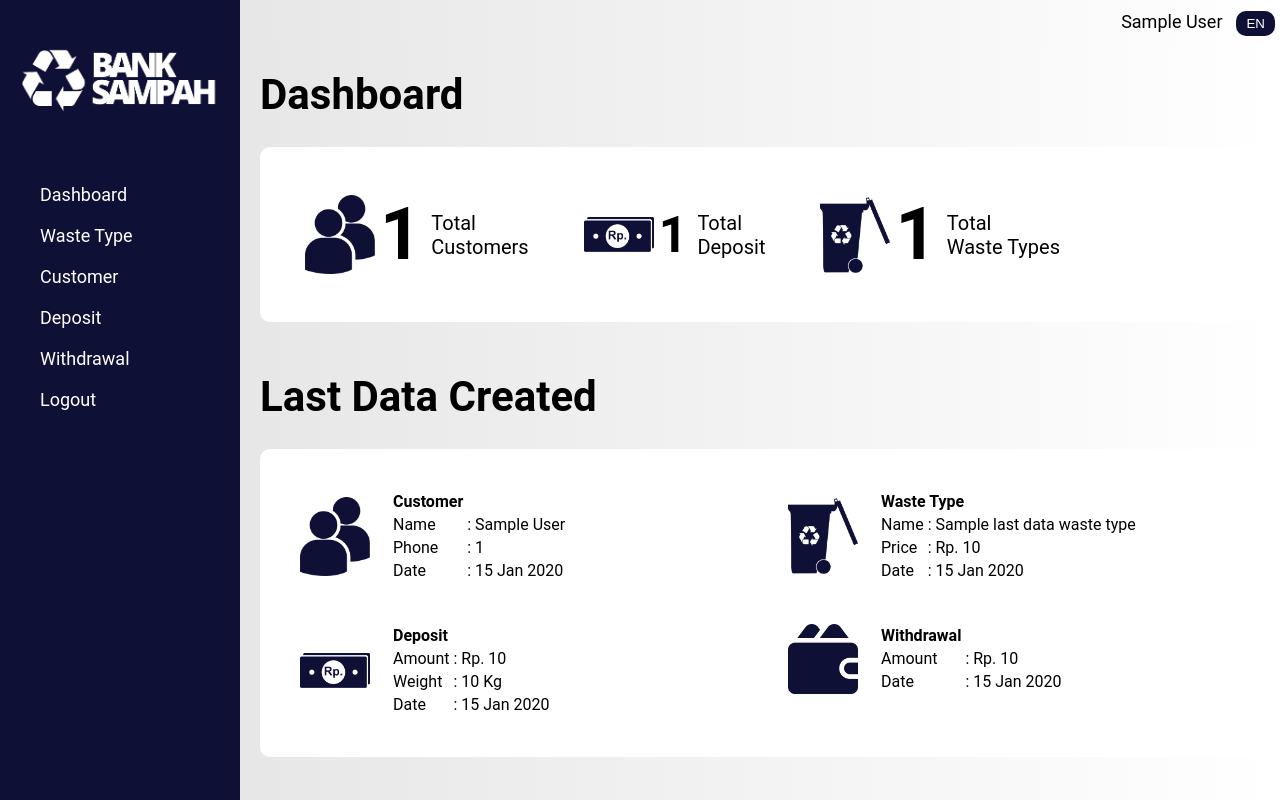
After one commit to bagassandih/bank-sampah-management-system, a Node server app: template src/views/dashboard.ejs in a window 1280 px wide. The commit adds this page. Run offline with Node 20, Linux system fonts and the light colour scheme; the template is opened without the code that fills it: most values are stand-ins (such as "Sample title", 1, 10 or a date in 2020); some libraries are stand-ins or nearby versions.

Commit message:
create dashboard(improvement)

```diff
--- a/src/controllers/home.js
+++ b/src/controllers/home.js
@@ -8,7 +8,7 @@ async function getHomeData(req, res) {
           full_name: req.user?.full_name ?? null,
           ...dataHome
         };
-        res.render('home', data);
+        res.render(data.full_name ? 'dashboard' : 'home', data);
     } catch (error) {
         console.log(error);
         res.status(error.status).json({ status: error.status, message: error.message });
--- a/src/views/component/home-chart.ejs
+++ b/src/views/component/home-chart.ejs
@@ -1,9 +1,9 @@
 <script>
     const dataDeposit = {
-        labels:  <%- JSON.stringify(listMonth) %>,
+        labels:  <%- JSON.stringify(dataHome.listMonth) %>,
         datasets: [{
             label: 'Total Deposit',
-            data: <%- JSON.stringify(listAmountDeposit) %>,
+            data: <%- JSON.stringify(dataHome.listAmountDeposit) %>,
             fill: true,
             borderColor: 'rgb(75, 192, 192)',
             backgroundColor: 'rgb(75, 192, 192, 0.2)',
@@ -12,10 +12,10 @@
     };
 
     const dataCustomer = {
-        labels: <%- JSON.stringify(listMonth) %>,
+        labels: <%- JSON.stringify(dataHome.listMonth) %>,
         datasets: [{
             label: 'Customers Active',
-            data: <%- JSON.stringify(listCustomer) %>,
+            data: <%- JSON.stringify(dataHome.listCustomer) %>,
             backgroundColor: [
                 'rgb(54, 162, 235, 0.8)',
                 'rgb(104, 162, 235, 0.8)',
@@ -29,10 +29,10 @@
     };
 
     const dataWasteType = {
-        labels: <%- JSON.stringify(listWasteTypeName) %>,
+        labels: <%- JSON.stringify(dataHome.listWasteTypeName) %>,
         datasets: [{
             label: 'Count Types',
-            data: <%- JSON.stringify(listWasteTypeCount) %>,
+            data: <%- JSON.stringify(dataHome.listWasteTypeCount) %>,
             backgroundColor: [
                 'rgba(54, 162, 235, 0.2)',
             ],
--- a/src/views/component/sidebar.ejs
+++ b/src/views/component/sidebar.ejs
@@ -4,7 +4,7 @@
   </div>
   <ul class="menu">
     <% if (full_name) { %>
-    <li><a href="#"><span>Home</span></a></li>
+    <li><a href="/dashboard"><span>Dashboard</span></a></li>
     <li><a href="#"><span>Waste Type</span></a></li>
     <li><a href="#"><span>Customer</span></a></li>
     <li><a href="#"><span>Deposit</span></a></li>
--- a/src/views/css/styles-backup.css
+++ b/src/views/css/styles-backup.css
@@ -428,6 +428,11 @@ header {
   max-width: 70px;
 }
 
+.dashboard {
+  column-count: 2;
+  width: 100%;
+}
+
 @media only screen and (max-width: 1024px) {
   .sidebar {
     width: 150px;
@@ -813,4 +818,17 @@ header {
   .chart-container > .chart-customer {
     width: 100%;
   }
+
+  .dashboard {
+    column-count: 1;
+    width: 100%;
+  }
+
+  .dashboard table td:nth-child(1) {
+    width: 80px;
+  }
+
+  .dashboard table td:nth-child(2) {
+    max-width: 450px;
+  }
 }
--- /dev/null
+++ b/src/views/dashboard.ejs
@@ -0,0 +1,199 @@
+<!DOCTYPE html>
+<html lang="en">
+
+<head>
+    <meta charset="UTF-8">
+    <meta name="viewport" content="width=device-width, initial-scale=1.0">
+    <title>Dashboard Admin</title>
+    <link rel="stylesheet" href="../css/styles-backup.css">
+</head>
+
+<body>
+    <div class="container">
+        <%- include('./component/sidebar.ejs') %>
+            <main class="content">
+                <%- include('./component/header.ejs') %>
+
+                    <h1 id="scroll-data-summary">Dashboard</h1>
+                    <section class="counter-container">
+                        <div class="counter-box">
+                            <div class="counter-item">
+                                <img src="./img/asset-7.png">
+                                <span class="number">
+                                    <%= dataDashboard.countCustomer %>
+                                </span>
+                                <span class="notes">Total <br> Customers</span>
+                            </div>
+
+                        </div>
+
+                        <div class="counter-box">
+                            <div class="counter-item">
+                                <img src="./img/asset-6.png">
+
+                                <span class="number-deposit">
+                                    <%= dataDashboard.totalDeposit %>
+                                </span>
+                                <span class="notes">Total <br> Deposit</span>
+
+                            </div>
+
+                        </div>
+
+                        <div class="counter-box">
+                            <div class="counter-item">
+                                <img src="./img/asset-8.png">
+
+                                <span class="number">
+                                    <%= dataDashboard.countWasteType %>
+                                </span>
+                                <span class="notes">Total <br> Waste Types</span>
+
+                            </div>
+
+                        </div>
+                    </section>
+
+                    <h1 id="scroll-contact-us">Last Data Created</h1>
+                    <section class="contact-us">
+                        <section class="contact-us-container dashboard">
+                            <div class="contact-us-item">
+                                <img src="./img/asset-7.png">
+                                <a target="_blank" href="#">
+                                    <table style="text-align: left;">
+                                        <tr>
+                                            <th>Customer</th>
+                                        </tr>
+                                        <% if (dataDashboard.lastDataCustomer) { %>
+                                            <tr>
+                                                <td>Name</td>
+                                                <td>: <%= dataDashboard.lastDataCustomer.full_name %>
+                                                </td>
+                                            </tr>
+                                            <tr>
+                                                <td>Phone</td>
+                                                <td>: <%= dataDashboard.lastDataCustomer.phone_number %>
+                                                </td>
+                                            </tr>
+                                            <tr>
+                                                <td>Date</td>
+                                                <td>: <%= dataDashboard.lastDataCustomer.join_date %>
+                                                </td>
+                                            </tr>
+
+                                            <% } else { %>
+                                                <tr>
+                                                    <td style="width: auto;">
+                                                        There is no data.
+                                                    </td>
+                                                </tr>
+                                            <% } %>
+                                    </table>
+                                </a>
+                            </div>
+                            <div class="contact-us-item">
+                                <img src="./img/asset-6.png">
+                                <a target="_blank" href="#">
+                                    <table style="text-align: left; max-width: 300px;">
+                                        <tr>
+                                            <th>Deposit</th>
+                                        </tr>
+                                        <% if (dataDashboard.lastDataDeposit) { %>
+                                            <tr>
+                                                <td >Amount</td>
+                                                <td>: Rp. <%= dataDashboard.lastDataDeposit.amount %>
+                                                </td>
+                                            </tr>
+                                            <tr>
+                                                <td>Weight</td>
+                                                <td>: <%= dataDashboard.lastDataDeposit.weight %> Kg
+                                                </td>
+                                            </tr>
+                                            <tr>
+                                                <td>Date</td>
+                                                <td>: <%= dataDashboard.lastDataDeposit.deposit_date %>
+                                                </td>
+                                            </tr>
+                                            <% } else { %>
+                                                <tr>
+                                                    <td style="width: auto;">
+                                                        There is no data.
+                                                    </td>
+                                                </tr>
+                                            <% } %>
+                                    </table>
+                                </a>
+                            </div>
+                            <div class="contact-us-item">
+                                <img src="./img/asset-8.png">
+                                <a target="_blank" href="#">
+                                    <table style="text-align: left;">
+                                        <tr>
+                                            <th colspan="2">Waste Type</th>
+                                            <th></th>
+                                        </tr>
+                                        <% if (dataDashboard.lastDataWasteType) { %>
+                                            <tr>
+                                                <td>Name</td>
+                                                <td>: <%= dataDashboard.lastDataWasteType.name %>
+                                                </td>
+                                            </tr>
+                                            <tr>
+                                                <td>Price</td>
+                                                <td>: Rp. <%= dataDashboard.lastDataWasteType.price %>
+                                                </td>
+                                            </tr>
+                                            <tr>
+                                                <td>Date</td>
+                                                <td>: <%= dataDashboard.lastDataWasteType.createdAt %>
+                                                </td>
+                                            </tr>
+                                            <% } else { %>
+                                                <tr>
+                                                    <td style="width: auto;">
+                                                        There is no data.
+                                                    </td>
+                                                </tr>
+                                            <% } %>
+                                    </table>
+                                </a>
+                            </div>
+                            <div class="contact-us-item">
+                                <img src="./img/asset-13.png">
+                                <a target="_blank" href="#">
+                                    <table style="text-align: left;">
+                                        <tr>
+                                            <th>Withdrawal</th>
+                                        </tr>
+                                        <% if (dataDashboard.lastDataWidthdrawal) { %>
+                                        <tr>
+                                            <td>Amount</td>
+                                            <td>: Rp. <%= dataDashboard.lastDataWidthdrawal.amount %>
+                                            </td>
+                                        </tr>
+                                        <tr>
+                                            <td>Date</td>
+                                            <td>: <%= dataDashboard.lastDataWidthdrawal.createdAt %>
+                                            </td>
+                                        </tr>
+                                        <% } else { %>
+                                            <tr>
+                                                <td style="width: auto;">
+                                                    There is no data.
+                                                </td>
+                                            </tr>
+                                        <% } %>
+                                    </table>
+                                </a>
+                            </div>
+                        </section>
+                    </section>
+            </main>
+    </div>
+    <script src="https://cdn.jsdelivr.net/npm/chart.js"></script>
+    <script src="./js/sidebar.js"></script>
+    <script src="./js/faq.js"></script>
+    <%- include('./component/home-chart.ejs') %>
+</body>
+
+</html>
```
Also changed, not shown: src/services/home.js (+43 -1 lines), src/views/home.ejs (+5 -5 lines), src/views/img/asset-13.png (added).
